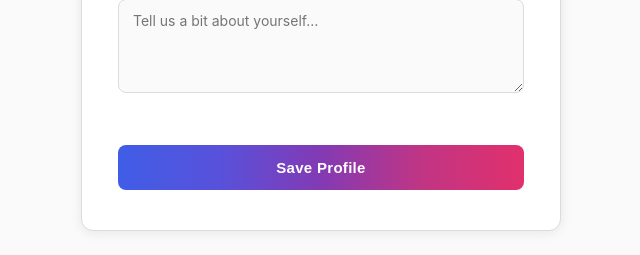
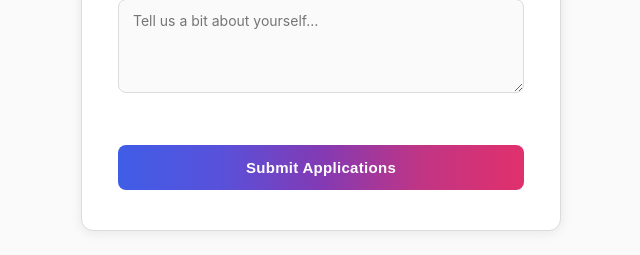
Before and after one commit to kahnmistro-alt/Sith_app, a Flask app: page / in a window 1280 px wide. Shown: the part 792-1047 px from the top of the page, without its empty margins (319-959 px from the left). Run offline with Flask 3, Linux system fonts and the light colour scheme; parts of the project's set-up code (start-up, migrations or seed data) failed here and were passed over.

Commit message:
Update index.html

```diff
--- a/templates/index.html
+++ b/templates/index.html
@@ -61,7 +61,7 @@
         <span class="error" id="messageError"></span>
       </div>
 
-      <button type="submit" id="submitBtn">Save Profile</button>
+      <button type="submit" id="submitBtn">Submit Applications</button>
     </form>
 
     <div id="responseBox" class="response-box hidden"></div>
```
